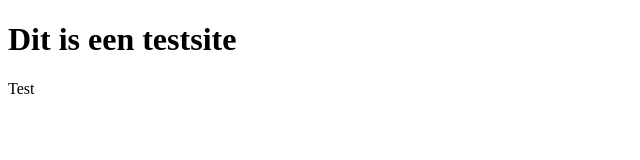
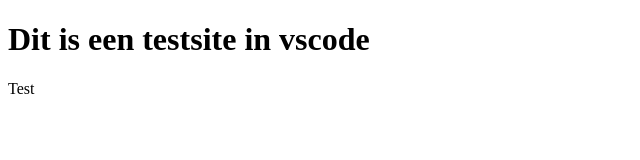
Before and after one commit to semdej/PROCESTest, a plain HTML site: page index.html in a window 1280 px wide. Shown: the whole page, without its empty margins (0-640 px from the left). Drawn offline with Linux system fonts and the light colour scheme.

Commit message:
modified:   index.html

```diff
--- a/index.html
+++ b/index.html
@@ -7,7 +7,7 @@
     <title>Testsite</title>
   </head>
   <body>
-    <h1>Dit is een testsite</h1>
+    <h1>Dit is een testsite in vscode</h1>
     <p>Test</p>
   </body>
 </html>
```
